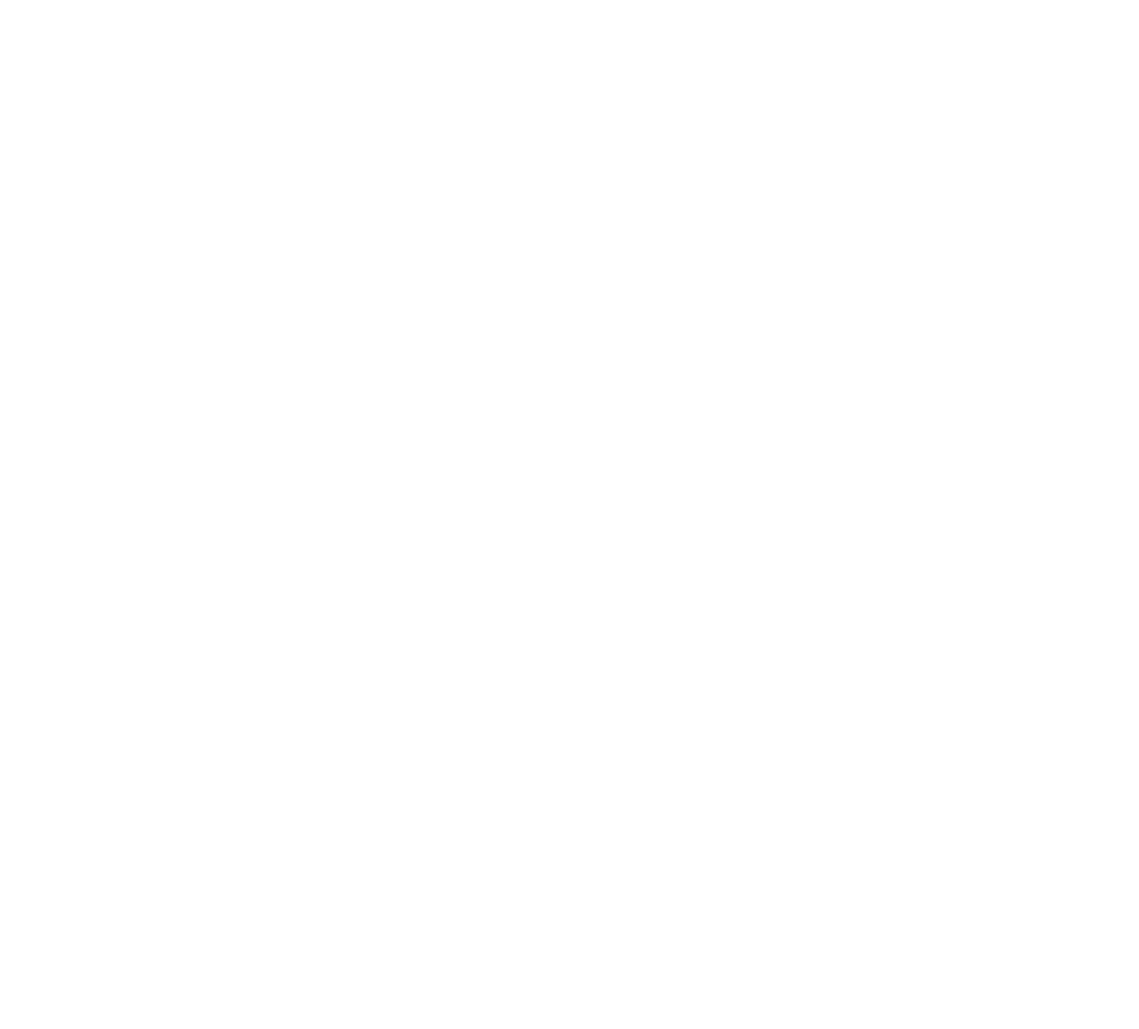
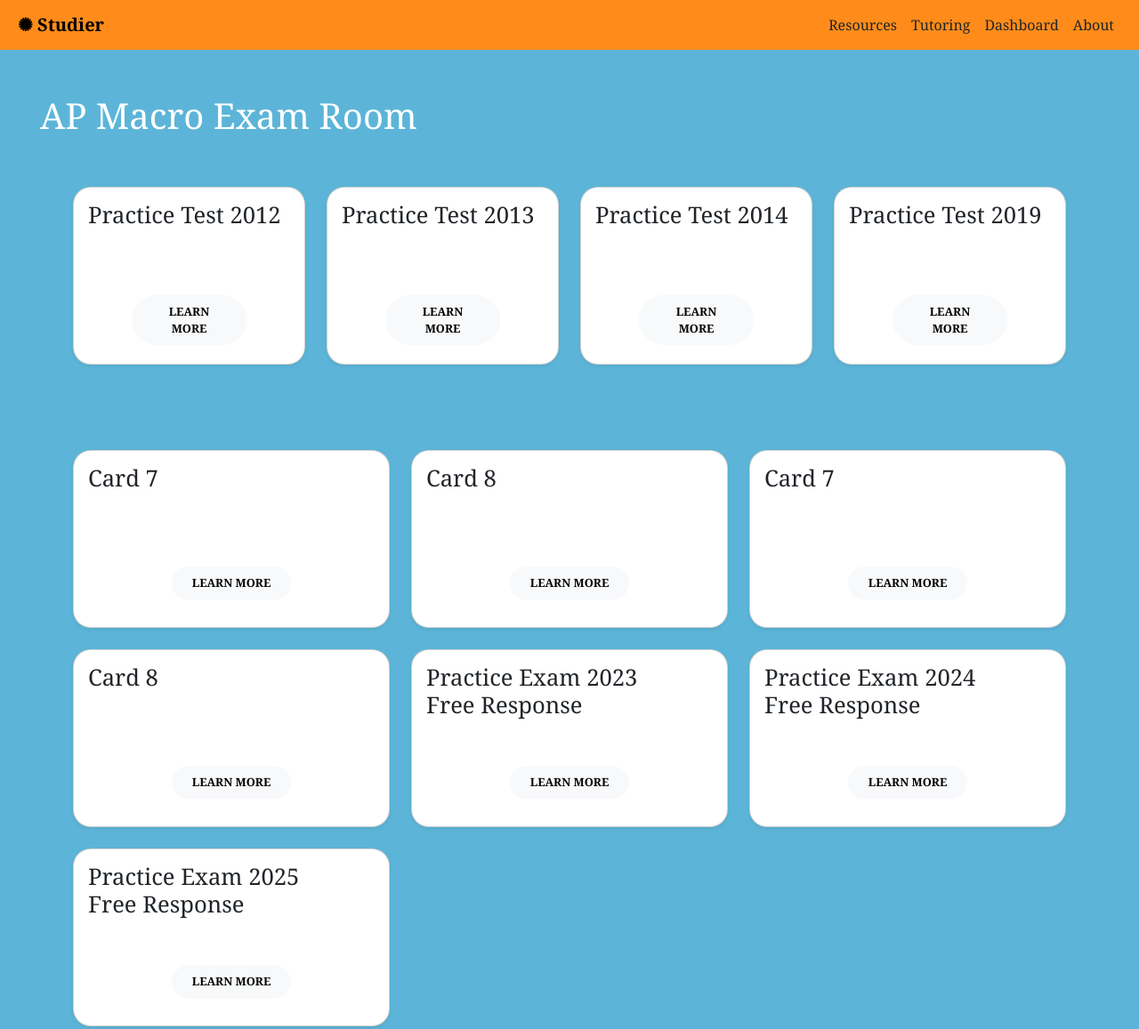
Before and after one commit to 527mbeard/FBLA-Website-Design-Project, a plain HTML site: page examroom.html in a window 1280 px wide. Shown: the whole page at 89% size. Before the commit the page ends 800 px from the top, so only its background shows below. Drawn offline with nearby package versions, Linux system fonts and the light colour scheme.

Commit message:
dashboard links, ap classroom and practice exam

```diff
--- a/dashboard.css
+++ b/dashboard.css
@@ -1,5 +1,6 @@
 .card {
   border-radius: 20px;
+  height:200px;
 }
 
 .navbar-custom {
@@ -56,7 +57,9 @@
   z-index: 2;
 }
 
-/* Background gradients approximating image */
+.iframe{
+  text-align: center;
+}
 
 .bg-ap {
   background-image: url("apclassespic.png");
--- a/examroom.html
+++ b/examroom.html
@@ -0,0 +1,163 @@
+<!doctype html>
+<html lang="en">
+
+<head>
+    <meta charset="utf-8">
+    <meta name="viewport" content="width=device-width, initial-scale=1">
+    <title>Bootstrap demo</title>
+    <link href="https://cdn.jsdelivr.net/npm/bootstrap@5.3.8/dist/css/bootstrap.min.css" rel="stylesheet"
+        integrity="sha384-sRIl4kxILFvY47J16cr9ZwB07vP4J8+LH7qKQnuqkuIAvNWLzeN8tE5YBujZqJLB" crossorigin="anonymous">
+    <link rel="stylesheet" href="dashboard.css">
+</head>
+
+<body class="background">
+    <nav class="navbar navbar-expand-lg navbar-custom px-2">
+        <div class="container-fluid">
+            <a class="navbar-brand fw-bold" href="index.html">✺ Studier</a>
+            <button class="navbar-toggler" type="button" data-bs-toggle="collapse"
+                data-bs-target="#navbarSupportedContent" aria-controls="navbarSupportedContent" aria-expanded="false"
+                aria-label="Toggle navigation">
+                <span class="navbar-toggler-icon"></span>
+            </button>
+            <div class="collapse navbar-collapse" id="navbarSupportedContent">
+                <ul class="navbar-nav ms-auto">
+                    <li class="nav-item">
+                        <a class="nav-link text-dark" href="resources.html">Resources</a>
+                    </li>
+                    <li class="nav-item">
+                        <a class="nav-link text-dark" href="tutoring.html">Tutoring</a>
+                    </li>
+                    <li class="nav-item">
+                        <a class="nav-link text-dark" href="dashboard.html">Dashboard</a>
+                    </li>
+                    <li class="nav-item">
+                        <a class="nav-link text-dark" href="about.html">About</a>
+                    </li>
+                </ul>
+            </div>
+        </div>
+    </nav>
+
+    <h1 class="text-white title"> AP Macro Exam Room</h1>
+    <div class="mainbody">
+        <div class="container py-5">
+            <div class="row g-4">
+                <div class="col-12 col-md-6 col-lg-3">
+                    <div class="card shadow-sm">
+                        <div class="card-body">
+                            <h5 class="card-title">Practice Test 2012</h5>
+                            <a href="https://apcentral.collegeboard.org/media/pdf/ap-macroeconomics-practice-exam-2012.pdf"
+                                target="_blank" class="text-decoration-none text-dark"><button
+                                    class="btn btn-light btn-overlay">LEARN MORE</button></a>
+                        </div>
+                    </div>
+                </div>
+                <div class="col-12 col-md-6 col-lg-3">
+                    <div class="card shadow-sm">
+                        <div class="card-body">
+                            <h5 class="card-title">Practice Test 2013</h5>
+                            <a href="https://drive.google.com/file/d/1Mx8AON7yV7T0TJs6J7B8xrhdxjXyWAXc/view?pli=1"
+                                target="_blank" class="text-decoration-none text-dark"><button
+                                    class="btn btn-light btn-overlay">LEARN MORE</button></a>
+                        </div>
+                    </div>
+                </div>
+                <div class="col-12 col-md-6 col-lg-3">
+                    <div class="card shadow-sm">
+                        <div class="card-body">
+                            <h5 class="card-title">Practice Test 2014</h5>
+                            <a href="https://drive.google.com/file/d/1F2ryT0qovzJRZ0Nfy28ZF_RTDtVpjZ14/view"
+                                class="text-decoration-none text-dark"><button class="btn btn-light btn-overlay">LEARN
+                                    MORE</button></a>
+                        </div>
+                    </div>
+                </div>
+                <div class="col-12 col-md-6 col-lg-3">
+                    <div class="card shadow-sm">
+                        <div class="card-body">
+                            <h5 class="card-title">Practice Test 2019</h5>
+                            <a href="https://www.scribd.com/document/801144737/AP-Macroeconomics-2019-Practice-Exam"
+                                target="_blank" class="text-decoration-none text-dark"><button
+                                    class="btn btn-light btn-overlay">LEARN MORE</button></a>
+                        </div>
+                    </div>
+                </div>
+            </div>
+        </div>
+        <div class="container py-5">
+            <div class="row g-4">
+                <div class="col-12 col-md-6 col-lg-4">
+                    <div class="card shadow-sm">
+                        <div class="card-body">
+                            <h5 class="card-title">Card 7</h5>
+                            <a href="examroom.html" class="text-decoration-none text-dark"><button
+                                    class="btn btn-light btn-overlay">LEARN MORE</button></a>
+                        </div>
+                    </div>
+                </div>
+                <div class="col-12 col-md-6 col-lg-4">
+                    <div class="card shadow-sm">
+                        <div class="card-body">
+                            <h5 class="card-title">Card 8</h5>
+                            <a href="examroom.html" class="text-decoration-none text-dark"><button
+                                    class="btn btn-light btn-overlay">LEARN MORE</button></a>
+                        </div>
+                    </div>
+                </div>
+                <div class="col-12 col-md-6 col-lg-4">
+                    <div class="card shadow-sm">
+                        <div class="card-body">
+                            <h5 class="card-title">Card 7</h5>
+                            <a href="examroom.html" class="text-decoration-none text-dark"><button
+                                    class="btn btn-light btn-overlay">LEARN MORE</button></a>
+                        </div>
+                    </div>
+                </div>
+                <div class="col-12 col-md-6 col-lg-4">
+                    <div class="card shadow-sm">
+                        <div class="card-body">
+                            <h5 class="card-title">Card 8</h5>
+                            <a href="examroom.html" class="text-decoration-none text-dark"><button
+                                    class="btn btn-light btn-overlay">LEARN MORE</button></a>
+                        </div>
+                    </div>
+                </div>
+                <div class="col-12 col-md-6 col-lg-4">
+                    <div class="card shadow-sm">
+                        <div class="card-body">
+                            <h5 class="card-title">Practice Exam 2023 <br> Free Response</h5>
+                            <a href="https://apcentral.collegeboard.org/media/pdf/ap23-frq-macroeconomics-set-1.pdf"
+                                class="text-decoration-none text-dark"><button class="btn btn-light btn-overlay">LEARN
+                                    MORE</button></a>
+                        </div>
+                    </div>
+                </div>
+                <div class="col-12 col-md-6 col-lg-4">
+                    <div class="card shadow-sm">
+                        <div class="card-body">
+                            <h5 class="card-title">Practice Exam 2024 <br> Free Response</h5>
+                            <a href="https://apcentral.collegeboard.org/media/pdf/ap24-frq-macroeconomics-set-1.pdf"
+                                class="text-decoration-none text-dark"><button class="btn btn-light btn-overlay">LEARN
+                                    MORE</button></a>
+                        </div>
+                    </div>
+                </div>
+                <div class="col-12 col-md-6 col-lg-4">
+                    <div class="card shadow-sm">
+                        <div class="card-body">
+                            <h5 class="card-title">Practice Exam 2025 <br> Free Response</h5>
+                            <a href="https://apcentral.collegeboard.org/media/pdf/ap25-frq-macroeconomics-set-1.pdf"
+                                class="text-decoration-none text-dark"><button class="btn btn-light btn-overlay">LEARN
+                                    MORE</button></a>
+                        </div>
+                    </div>
+                </div>
+            </div>
+        </div>
+    </div>
+    <script src="https://cdn.jsdelivr.net/npm/bootstrap@5.3.8/dist/js/bootstrap.bundle.min.js"
+        integrity="sha384-FKyoEForCGlyvwx9Hj09JcYn3nv7wiPVlz7YYwJrWVcXK/BmnVDxM+D2scQbITxI"
+        crossorigin="anonymous"></script>
+</body>
+
+</html>
--- a/index.css
+++ b/index.css
@@ -11,14 +11,10 @@
   min-height: 100vh;
   display: flex;
   flex-direction: column;
-  /* mobile default */
   align-items: center;
-  /* center horizontally */
   justify-content: flex-start;
   gap: 40px;
-  /* space between cards */
   padding: 80px 20px;
-
   background-color: #e6b488;
   background-image:
     linear-gradient(#1f4f5f 1px, transparent 1px),
@@ -27,9 +23,8 @@
 }
 
 .card {
-  width: 600px;
-  margin-left: 50px;
-  margin-right: 50px;
+  width: 100%;
+  max-width: 600px;
   background: #e9e9e9;
   border-radius: 20px;
   overflow: hidden;
@@ -100,10 +95,12 @@
   opacity: 0.9;
 }
 
-@media (min-width: 992px) {
-  .background {
-    flex-direction: row;   /* switch to horizontal */
-    justify-content: center;
-    align-items: flex-start;
-  }
+.background2 {
+  min-height: 100vh;
+  display: flex;
+  flex-direction: column;
+  align-items: center;
+  justify-content: center;
+  padding: 80px 20px;
+  background-color: purple;
 }
```
Also changed, not shown: dashboard.html (+4 -4 lines), index.html (+2 -1 lines), apclasses.html (deleted), links.html (added), practice.html (deleted).
